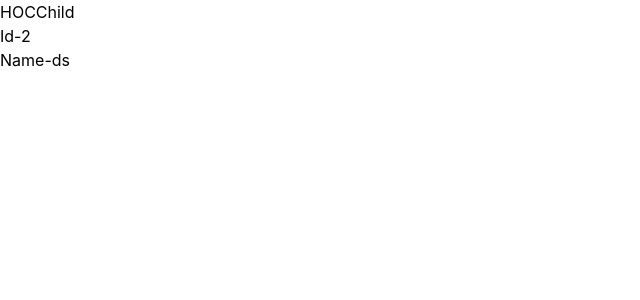
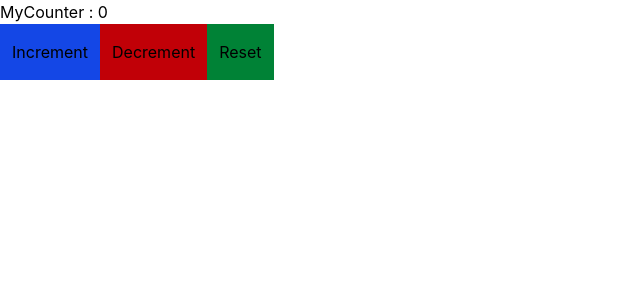
Before and after one commit to keshav-koli/react-learning, a React (Vite) app in the folder react-practice/: page / in a window 1280 px wide. Shown: the top 300 px of the page, without its empty margins (0-640 px from the left). Built offline with nearby package versions, Linux system fonts and the light colour scheme.

Commit message:
Added CLass Based Component basic

```diff
--- a/react-practice/src/App.tsx
+++ b/react-practice/src/App.tsx
@@ -10,6 +10,7 @@
 // Assets.js is a JavaScript module without TypeScript declarations.
 // @ts-expect-error -- the asset data is provided by an untyped JavaScript module.
 import assestsData from './assets/Assets.js';
+import CBConponent from './CBC/CBComponent.tsx';
 // import CurrenyExhanger from "./CurrenyExchanger/CurrenyExhanger.js";
 // import useCurrencyInfo from "./CurrenyExchanger/Currency.js";
 // import { useState } from 'react';
@@ -444,11 +445,23 @@ import HOCChild from './HOC/HOCChild.tsx'
 
 
 // ? HOC
+// const App = () => {
+//   return (
+//     <>
+//      <HOCChild id={2}></HOCChild>
+//     </>
+//   )
+// }
+
+// export default App
+
+
+// ?Class Based Component
+import React from 'react'
+
 const App = () => {
   return (
-    <>
-     <HOCChild id={2}></HOCChild>
-    </>
+    <CBConponent></CBConponent>
   )
 }
 
--- /dev/null
+++ b/react-practice/src/CBC/CBComponent.tsx
@@ -0,0 +1,53 @@
+import { Component, type ReactNode } from "react";
+
+
+class CBConponent extends Component<any, { count: number }> {
+    constructor(props:any) {
+        super(props)
+        this.state = {
+            count: 0
+        }
+        console.log(this);
+        console.log(this.state);
+
+        this.resetCounter=this.resetCounter.bind(this);
+    }
+
+    sayHello() {
+        console.log("Namaste react");
+    }
+
+    increment=()=>{
+        this.setState(prevstate=>({
+            count: prevstate.count + 1
+        }));
+    }
+    decrement=()=>{
+        this.setState({count:this.state.count-1});
+    }
+
+    resetCounter(){
+        this.setState({count:0});
+    }
+
+
+    render(): ReactNode {
+        return (
+            <>
+                <h1>MyCounter : {this.state.count}</h1>
+                <button className="bg-blue-700 px-3 py-4 cursor-pointer" onClick={this.increment}>Increment</button>
+                {/* <button className="bg-red-700 px-3 py-4 cursor-pointer" onClick={()=>this.setState({count:this.state.count-1})}>Decrement</button> */}
+                <button className="bg-red-700 px-3 py-4 cursor-pointer" onClick={this.decrement}>Decrement</button>
+                <button className="bg-green-700 px-3 py-4 cursor-pointer" onClick={this.resetCounter}>Reset</button>
+            </>
+        )
+    }
+
+
+
+}
+const myCom = new CBConponent("as");
+myCom.sayHello()
+
+
+export default CBConponent;
```
